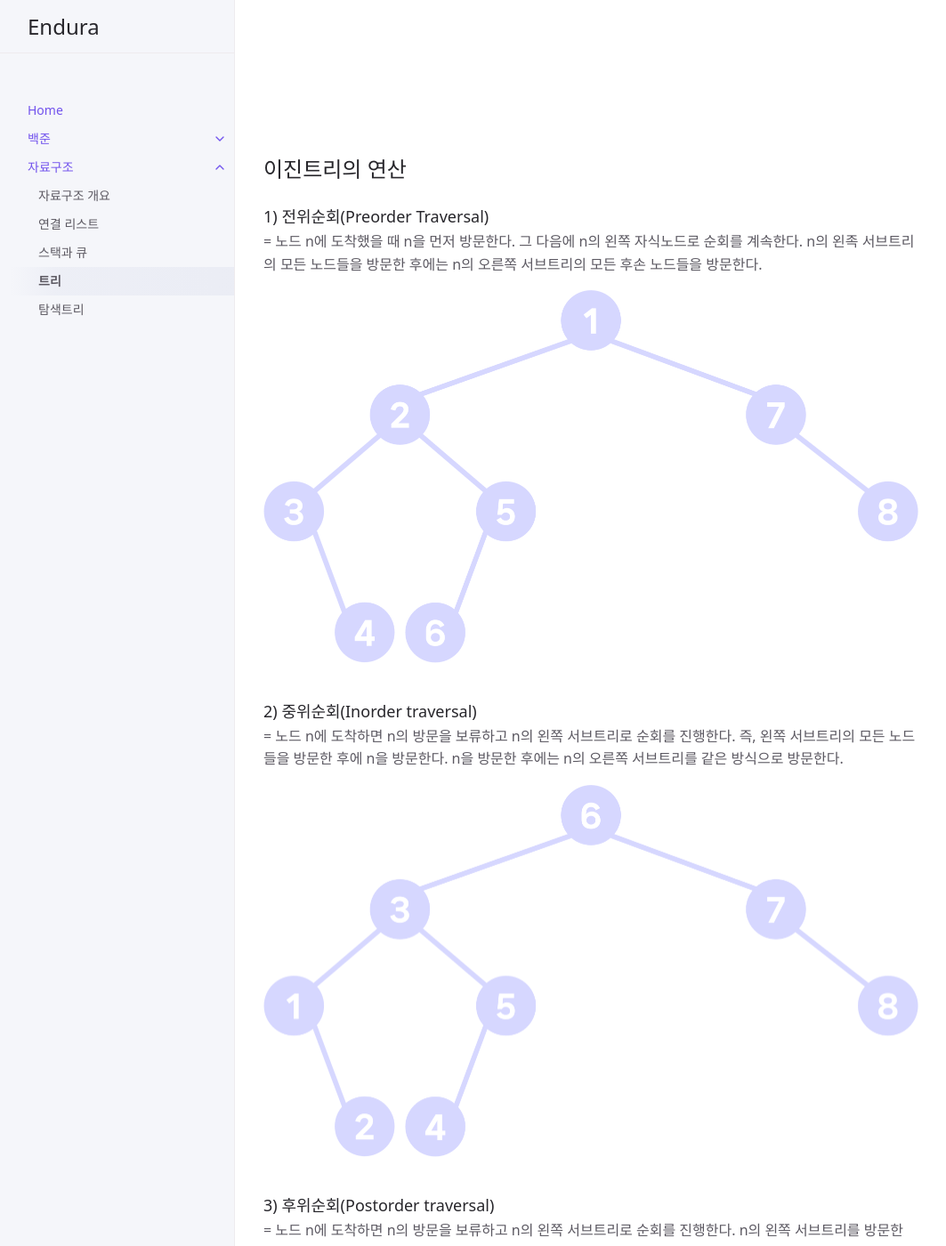
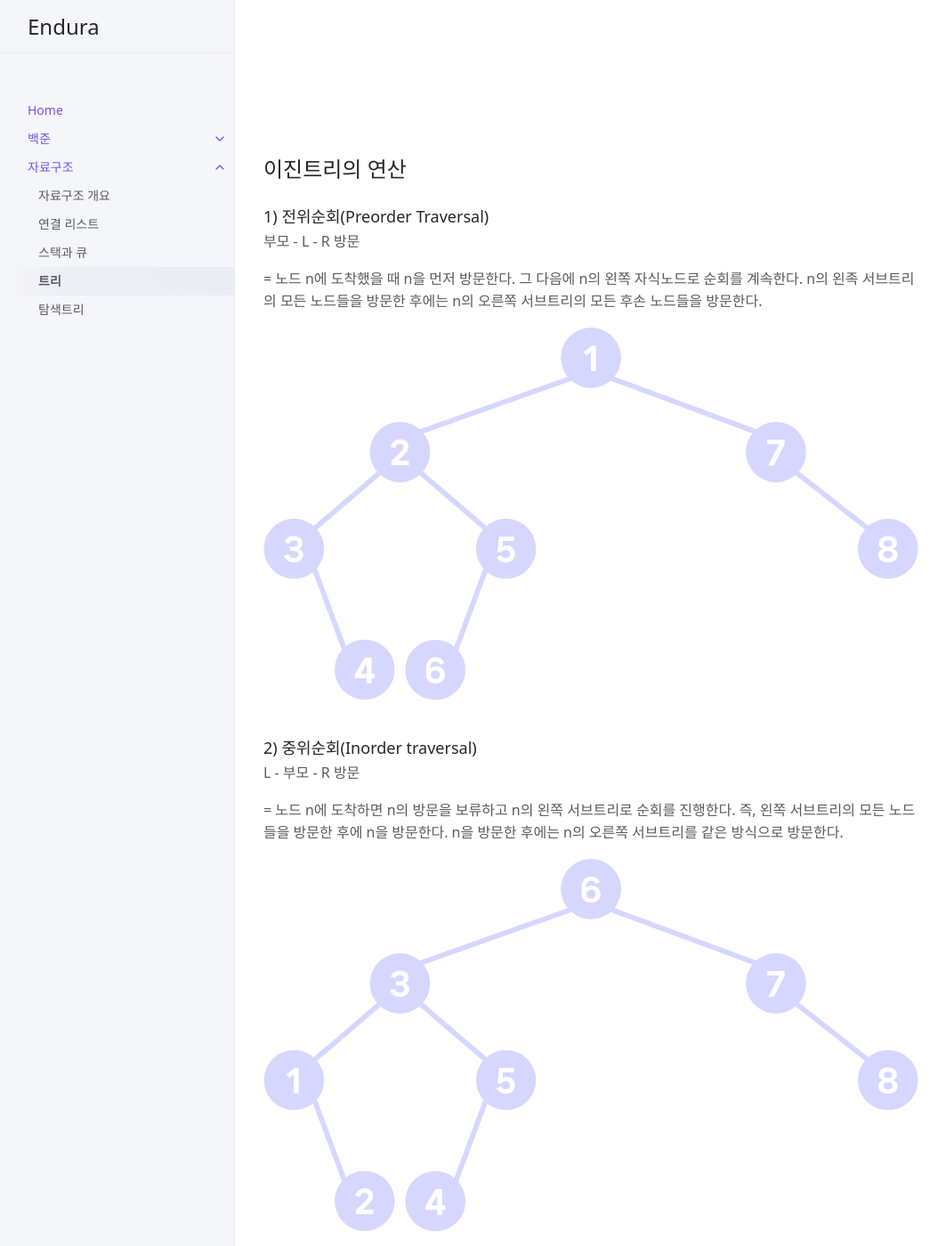
Before and after one commit to Endura0535/Endura0535.github.io, a Jekyll site: the page built from docs/자료구조/트리.md, in a window 1280 px wide and 1400 px high, scrolled down 1812 px. Shown: the whole window at 89% size, without its empty margins (108-1171 px from the left). Built offline with Jekyll 4.4.1, drawn with Linux system fonts in a browser that asks for light colours.

Commit message:
docs : Tree.md 파일 순회별 설명 추가

```diff
--- a/docs/자료구조/트리.md
+++ b/docs/자료구조/트리.md
@@ -87,17 +87,23 @@ F-->L;
 
 ### 1) 전위순회(Preorder Traversal)
 
+부모 - L - R 방문
+
 = 노드 n에 도착했을 때 n을 먼저 방문한다. 그 다음에 n의 왼쪽 자식노드로 순회를 계속한다. n의 왼족 서브트리의 모든 노드들을 방문한 후에는 n의 오른쪽 서브트리의 모든 후손 노드들을 방문한다.
 
 ![전위순회](/assets/images/전위순회.png)
 
 ### 2) 중위순회(Inorder traversal)
 
+L - 부모 - R 방문
+
 = 노드 n에 도착하면 n의 방문을 보류하고 n의 왼쪽 서브트리로 순회를 진행한다. 즉, 왼쪽 서브트리의 모든 노드들을 방문한 후에 n을 방문한다. n을 방문한 후에는 n의 오른쪽 서브트리를 같은 방식으로 방문한다.
 
 ![중위순회](/assets/images/중위순회.png)
 
 ### 3) 후위순회(Postorder traversal)
+
+L - R - 부모 방문
 
 = 노드 n에 도착하면 n의 방문을 보류하고 n의 왼쪽 서브트리로 순회를 진행한다. n의 왼쪽 서브트리를 방문한 후에는 n의 오른쪽 서브트리를 같은 방식으로 방문한다. 그리고 마지막에 n을 방문한다.
 
```
